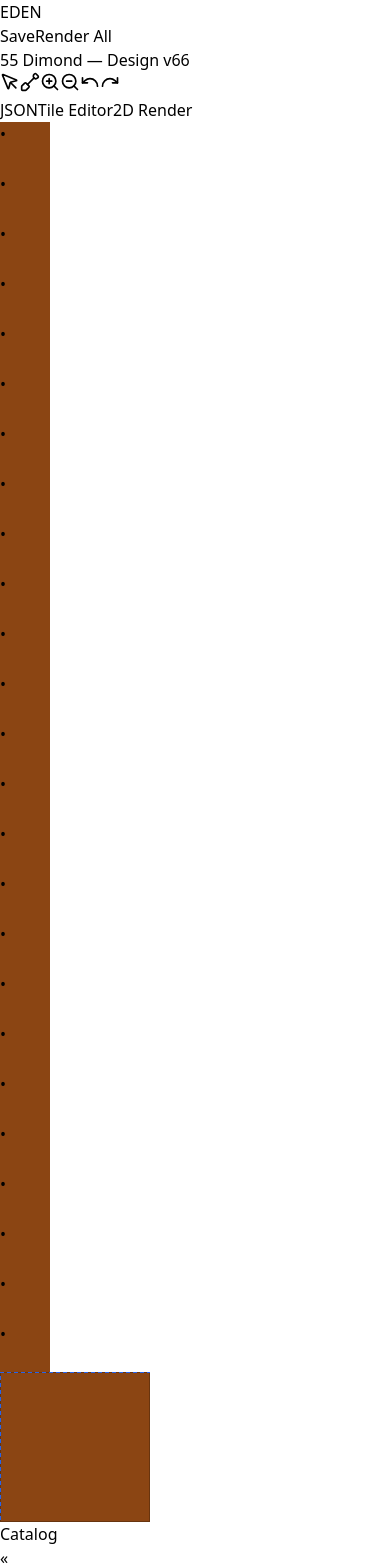
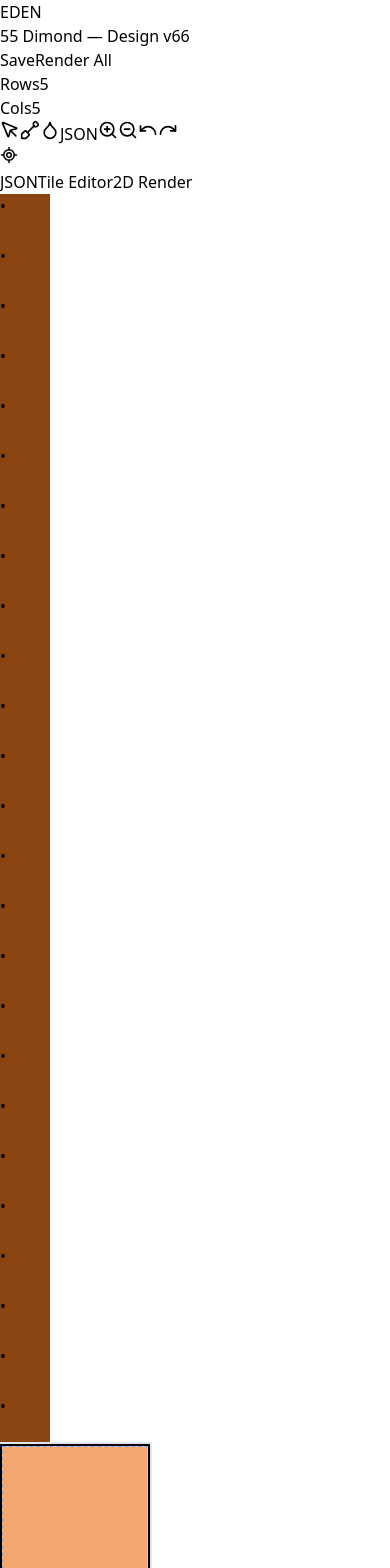
Before and after one commit to ranjit800/project_grid_generator, a React (Vite) app: page / in a window 390 px wide. Shown: the top 1568 px of the page. Built offline with nearby package versions, Linux system fonts and the light colour scheme.

Commit message:
add some some tools and make website navbar responsive , add row/cols adjust functionality on toll bar

```diff
--- a/src/App.jsx
+++ b/src/App.jsx
@@ -112,13 +112,14 @@ import JsonEditor from "./components/JsonEditor";
 import RenderPlaceholder from "./components/RenderPlaceholder";
 import { useSelector, useDispatch } from "react-redux";
 import Toolbar from "./components/Toolbar";
-import { useRef, useEffect } from "react";
+import { useRef, useEffect, useState } from "react";
 import { initializeGrid, ensureDirtCoverage } from "./redux/gridSlice"; // ✅ ensure coverage on view switch
 
 function App() {
   const activeTab = useSelector((state) => state.ui.activeTab);
   const playgroundRef = useRef(null);
   const dispatch = useDispatch();
+  const [showMiniMap, setShowMiniMap] = useState(true);
 
   // ✅ initialize grid with Dirt cells when app loads
   useEffect(() => {
@@ -147,7 +148,7 @@ function App() {
           {/* 🔹 Left Toolbar */}
           {activeTab === "tile" && (
             <div className="w-14 bg-white rounded-lg shadow flex flex-col items-center py-3">
-              <Toolbar playgroundRef={playgroundRef} />
+              <Toolbar playgroundRef={playgroundRef} onToggleMiniMap={() => setShowMiniMap((v) => !v)} isMiniMapVisible={showMiniMap} />
             </div>
           )}
 
@@ -161,8 +162,8 @@ function App() {
               {activeTab === "render" && <RenderPlaceholder />}
             </div>
 
-            {/* Mini Map anchored to playground container (fixed over scrollable content) */}
-            {activeTab === "tile" && <MiniMap playgroundRef={playgroundRef} width={150} height={150} />}
+            {/* Mini Map (fixed over scrollable content) */}
+            {activeTab === "tile" && showMiniMap && <MiniMap playgroundRef={playgroundRef} width={150} height={150} />}
           </div>
 
           {/* 🔹 Right Sidebar */}
--- a/src/components/MiniMap.jsx
+++ b/src/components/MiniMap.jsx
@@ -1,3 +1,195 @@
+// import { useEffect, useMemo, useRef } from "react";
+// import { useSelector } from "react-redux";
+
+// /**
+//  * MiniMap
+//  * - Renders a zoomed-out overview of the entire grid using <canvas>
+//  * - Colors each cell by its ground cover (Dirt, Grass, etc.)
+//  * - Draws tiny dots for non-ground items
+//  * - Overlays the visible viewport rectangle from playgroundRef
+//  * - Clicking navigates the main scroll container to that position
+//  */
+// export default function MiniMap({ playgroundRef, width = 150, height = 150, className = "" }) {
+//   const { gridSize, elements } = useSelector((s) => s.grid);
+//   const { zoom } = useSelector((s) => s.ui);
+
+//   const rows = gridSize?.rows || 0;
+//   const cols = gridSize?.cols || 0;
+//   const baseCellPx = 50; // matches Grid.jsx baseCellSize
+//   const cellPx = baseCellPx * (zoom || 1);
+
+//   const canvasRef = useRef(null);
+
+//   // Build fast lookup: key "r,c" -> { groundColor: string, hasItems: boolean }
+//   const cellSummary = useMemo(() => {
+//     const map = new Map();
+//     // initialize ground to Dirt color by default
+//     const dirtColor = "#8B4513";
+//     for (let r = 0; r < rows; r++) {
+//       for (let c = 0; c < cols; c++) {
+//         map.set(`${r},${c}`, { groundColor: dirtColor, hasItems: false });
+//       }
+//     }
+
+//     const inBounds = (r, c) => r >= 0 && r < rows && c >= 0 && c < cols;
+//     for (const entry of elements || []) {
+//       const [pr, pc] = entry.position || [];
+//       const items = Array.isArray(entry.items) ? entry.items : [];
+//       for (const it of items) {
+//         const [h = 1, w = 1] = it.size || [1, 1];
+//         for (let rr = pr; rr < pr + h; rr++) {
+//           for (let cc = pc; cc < pc + w; cc++) {
+//             if (!inBounds(rr, cc)) continue;
+//             const key = `${rr},${cc}`;
+//             const bucket = map.get(key);
+//             if (!bucket) continue;
+//             if (it.type === "groundCover") {
+//               bucket.groundColor = it.color || bucket.groundColor;
+//             } else {
+//               bucket.hasItems = true;
+//             }
+//           }
+//         }
+//       }
+//     }
+
+//     return map;
+//   }, [elements, rows, cols]);
+
+//   // draw everything
+//   const draw = () => {
+//     const canvas = canvasRef.current;
+//     if (!canvas) return;
+//     const ctx = canvas.getContext("2d");
+//     if (!ctx) return;
+
+//     const dpr = window.devicePixelRatio || 1;
+//     const cssW = width;
+//     const cssH = height;
+//     canvas.width = Math.floor(cssW * dpr);
+//     canvas.height = Math.floor(cssH * dpr);
+//     canvas.style.width = `${cssW}px`;
+//     canvas.style.height = `${cssH}px`;
+//     ctx.scale(dpr, dpr);
+
+//     // clear
+//     ctx.clearRect(0, 0, cssW, cssH);
+
+//     if (rows <= 0 || cols <= 0) return;
+
+//     const cellW = cssW / cols;
+//     const cellH = cssH / rows;
+
+//     // draw ground per cell
+//     for (let r = 0; r < rows; r++) {
+//       for (let c = 0; c < cols; c++) {
+//         const bucket = cellSummary.get(`${r},${c}`);
+//         const color = bucket?.groundColor || "#8B4513"; // Dirt fallback
+//         ctx.fillStyle = color;
+//         ctx.fillRect(c * cellW, r * cellH, Math.ceil(cellW), Math.ceil(cellH));
+//       }
+//     }
+
+//     // draw non-ground indicator dots
+//     ctx.fillStyle = "#065F46"; // dark green for items
+//     const dotRadius = Math.max(0.75, Math.min(cellW, cellH) * 0.15);
+//     for (let r = 0; r < rows; r++) {
+//       for (let c = 0; c < cols; c++) {
+//         const bucket = cellSummary.get(`${r},${c}`);
+//         if (bucket?.hasItems) {
+//           const cx = c * cellW + cellW / 2;
+//           const cy = r * cellH + cellH / 2;
+//           ctx.beginPath();
+//           ctx.arc(cx, cy, dotRadius, 0, Math.PI * 2);
+//           ctx.fill();
+//         }
+//       }
+//     }
+
+//     // border
+//     ctx.strokeStyle = "rgba(0,0,0,0.25)";
+//     ctx.lineWidth = 1;
+//     ctx.strokeRect(0.5, 0.5, cssW - 1, cssH - 1);
+
+//     // viewport overlay from scroll container
+//     const scroller = playgroundRef?.current;
+//     if (scroller) {
+//       const contentW = cols * cellPx;
+//       const contentH = rows * cellPx;
+//       // scale factors from content to minimap
+//       const sx = cssW / contentW;
+//       const sy = cssH / contentH;
+//       const left = (scroller.scrollLeft || 0) * sx;
+//       const top = (scroller.scrollTop || 0) * sy;
+//       const vw = (scroller.clientWidth || 0) * sx;
+//       const vh = (scroller.clientHeight || 0) * sy;
+
+//       ctx.strokeStyle = "#2563EB"; // blue
+//       ctx.lineWidth = 2;
+//       ctx.setLineDash([4, 3]);
+//       ctx.strokeRect(left, top, Math.max(10, vw), Math.max(10, vh));
+//       ctx.setLineDash([]);
+//     }
+//   };
+
+//   // redraw on data changes
+//   useEffect(() => {
+//     draw();
+//     // eslint-disable-next-line react-hooks/exhaustive-deps
+//   }, [rows, cols, cellSummary, zoom]);
+
+//   // attach scroll/resize listeners for live viewport updates
+//   useEffect(() => {
+//     const scroller = playgroundRef?.current;
+//     const rerender = () => draw();
+//     window.addEventListener("resize", rerender);
+//     if (scroller) scroller.addEventListener("scroll", rerender, { passive: true });
+//     return () => {
+//       window.removeEventListener("resize", rerender);
+//       if (scroller) scroller.removeEventListener("scroll", rerender);
+//     };
+//     // eslint-disable-next-line react-hooks/exhaustive-deps
+//   }, [playgroundRef?.current, rows, cols, zoom]);
+
+//   // handle click to scroll main grid
+//   const handleClick = (e) => {
+//     const scroller = playgroundRef?.current;
+//     if (!scroller || rows <= 0 || cols <= 0) return;
+
+//     const rect = e.currentTarget.getBoundingClientRect();
+//     const x = e.clientX - rect.left;
+//     const y = e.clientY - rect.top;
+
+//     const contentW = cols * cellPx;
+//     const contentH = rows * cellPx;
+//     const sx = contentW / width;
+//     const sy = contentH / height;
+
+//     // center the viewport on click location
+//     const targetX = x * sx - scroller.clientWidth / 2;
+//     const targetY = y * sy - scroller.clientHeight / 2;
+
+//     const maxX = Math.max(0, contentW - scroller.clientWidth);
+//     const maxY = Math.max(0, contentH - scroller.clientHeight);
+
+//     scroller.scrollTo({
+//       left: Math.max(0, Math.min(maxX, targetX)),
+//       top: Math.max(0, Math.min(maxY, targetY)),
+//       behavior: "smooth",
+//     });
+//   };
+
+//   return (
+//     <div className={`pointer-events-auto absolute bottom-4  left-2 z-40 select-none  ${className}`} style={{ width, height }} onClick={handleClick}>
+//       <div className=" w-full h-full p-1">
+//         <canvas ref={canvasRef} className="block w-full h-full rounded  border-green-100 border-2 shadow-lg" />
+//       </div>
+//     </div>
+//   );
+// }
+
+
+
 import { useEffect, useMemo, useRef } from "react";
 import { useSelector } from "react-redux";
 
@@ -180,9 +372,24 @@ export default function MiniMap({ playgroundRef, width = 150, height = 150, clas
   };
 
   return (
-    <div className={`pointer-events-auto absolute bottom-2 left-2 z-40 select-none ${className}`} style={{ width, height }} onClick={handleClick}>
-      <div className=" w-full h-full ">
-        <canvas ref={canvasRef} className="block w-full h-full rounded" />
+    <div
+      className={`pointer-events-auto absolute bottom-4 left-2 z-40 select-none ${className}`}
+      style={{ width, height, filter: "invert(1) hue-rotate(180deg) contrast(1.1)" }}
+      onClick={handleClick}
+    >
+      <div
+        className="w-full h-full "
+
+      >
+        <canvas
+          ref={canvasRef}
+          className="block w-full h-full rounded-lg"
+          style={{
+            border: "2px solid #fff",
+            boxShadow: "0 0 0 2px #222",
+            background: "rgba(255,255,255,0.95)",
+          }}
+        />
       </div>
     </div>
   );
--- a/src/components/Toolbar.jsx
+++ b/src/components/Toolbar.jsx
@@ -47,7 +47,6 @@
 // }
 
 // export default Toolbar;
-
 
 // import React, { useState, useRef, useEffect } from "react";
 // import { useDispatch, useSelector } from "react-redux";
@@ -164,17 +163,18 @@
 //   );
 // }
 
-
-
-
 // Toolbar.jsx
 import { useDispatch, useSelector } from "react-redux";
 import { setActiveTool, setZoom } from "../redux/uiSlice";
-import { MousePointer, Shovel , ZoomIn, ZoomOut, Undo, Redo } from "lucide-react";
+import { setGridSize } from "../redux/gridSlice";
+import { MousePointer, Shovel, ZoomIn, ZoomOut, Undo, Redo, LocateFixed, Droplet } from "lucide-react";
 
-function Toolbar({ playgroundRef }) {
+function Toolbar({ playgroundRef, onToggleMiniMap, isMiniMapVisible }) {
   const dispatch = useDispatch();
   const { activeTool, zoom } = useSelector((s) => s.ui);
+  const { gridSize } = useSelector((s) => s.grid);
+  const rows = gridSize?.rows ?? 5;
+  const cols = gridSize?.cols ?? 5;
 
   const handleZoom = (dir) => {
     const newZoom = dir === "in" ? zoom + 0.1 : zoom - 0.1;
@@ -183,37 +183,47 @@ function Toolbar({ playgroundRef }) {
 
   const tools = [
     { key: "mouse", icon: <MousePointer size={20} />, label: "Mouse" },
-    { key: "shovel", icon: <Shovel size={20} />, label: "Shovel" }
-
+    { key: "shovel", icon: <Shovel size={20} />, label: "Shovel" },
+    { key: "dropper", icon: <Droplet size={20} />, label: "Dropper" },
+    { key: "json", icon: null, label: "JSON" },
   ];
 
+  const clamp = (val, min, max) => Math.max(min, Math.min(val, max));
+
+  const updateSize = (nextRows, nextCols) => {
+    const r = clamp(parseInt(nextRows, 10) || 0, 1, 100);
+    const c = clamp(parseInt(nextCols, 10) || 0, 1, 100);
+    dispatch(setGridSize({ rows: r, cols: c }));
+  };
+
   return (
-    <div className="flex flex-col gap-4 items-center">
+    <div className="flex flex-col gap-4 items-center h-full">
+      {/* Grid Size Controls */}
+      <div className="flex flex-col items-center gap-2 w-full px-1">
+        <div className="flex flex-col items-center gap-1 w-full">
+          <span className="text-[10px] text-gray-600">Rows</span>
+          <input type="number" min={1} max={100} value={rows} onChange={(e) => updateSize(e.target.value, cols)} className="w-12 text-center border rounded px-1 py-0.5 text-xs" />
+        </div>
+        <div className="flex flex-col items-center gap-1 w-full">
+          <span className="text-[10px] text-gray-600">Cols</span>
+          <input type="number" min={1} max={100} value={cols} onChange={(e) => updateSize(rows, e.target.value)} className="w-12 text-center border rounded px-1 py-0.5 text-xs" />
+        </div>
+      </div>
       {tools.map((tool) => (
         <button
           key={tool.key}
           onClick={() => dispatch(setActiveTool(tool.key))}
-          className={`p-2 rounded-lg ${
-            activeTool === tool.key
-              ? "bg-green-600 text-white"
-              : "bg-gray-100 text-gray-700 hover:bg-gray-200"
-          }`}
+          className={`p-2 rounded-lg ${activeTool === tool.key ? "bg-green-600 text-white" : "bg-gray-100 text-gray-700 hover:bg-gray-200"}`}
         >
-          {tool.icon}
+          {tool.icon ? tool.icon : <span className="text-[10px] font-semibold">JSON</span>}
         </button>
       ))}
 
       {/* Zoom Controls */}
-      <button
-        onClick={() => handleZoom("in")}
-        className="p-2 bg-gray-100 rounded-lg hover:bg-gray-200"
-      >
+      <button onClick={() => handleZoom("in")} className="p-2 bg-gray-100 rounded-lg hover:bg-gray-200">
         <ZoomIn size={20} />
       </button>
-      <button
-        onClick={() => handleZoom("out")}
-        className="p-2 bg-gray-100 rounded-lg hover:bg-gray-200"
-      >
+      <button onClick={() => handleZoom("out")} className="p-2 bg-gray-100 rounded-lg hover:bg-gray-200">
         <ZoomOut size={20} />
       </button>
 
@@ -224,6 +234,18 @@ function Toolbar({ playgroundRef }) {
       <button className="p-2 bg-gray-100 rounded-lg hover:bg-gray-200">
         <Redo size={20} />
       </button>
+
+      {/* Spacer pushes toggle to bottom */}
+      <div className="flex-1" />
+
+      {/* Mini Map Toggle at bottom of toolbar */}
+      <button
+        onClick={() => onToggleMiniMap && onToggleMiniMap()}
+        className={`p-2 mb-2 rounded-md ${isMiniMapVisible ? "bg-green-600 text-white hover:bg-green-700" : "bg-gray-100 text-gray-700 hover:bg-gray-200"}`}
+        title={isMiniMapVisible ? "Hide Minimap" : "Show Minimap"}
+      >
+        <LocateFixed size={18} />
+      </button>
     </div>
   );
 }
--- a/src/components/WebsiteNavbar.jsx
+++ b/src/components/WebsiteNavbar.jsx
@@ -1,19 +1,29 @@
 function WebsiteNavbar() {
   return (
-    <div className="w-full border-b sticky top-0 z-10 bg-white px-4">
+    <div className="w-full border-b sticky top-0 z-10 bg-white">
       {/* Top Bar */}
-      <div className="flex justify-between items-center px-6 py-2 bg-white">
-        <h1 className="text-lg font-bold">EDEN</h1>
-        <div className="space-x-3">
-          <button className="bg-green-600 text-white px-3 py-1 rounded text-sm">Save</button>
-          <button className="bg-gray-200 px-3 py-1 rounded text-sm">Render All</button>
+      <div className="flex flex-col md:flex-row md:justify-between md:items-center px-[5vw] py-2 bg-white gap-2">
+
+        {/* Brand */}
+        <h1 className="text-lg md:text-xl font-bold">EDEN</h1>
+
+        {/* Address / Info Bar */}
+        <div className="text-gray-500 text-sm md:text-base text-center md:text-left">
+          55 Dimond — Design v66
+        </div>
+
+        {/* Buttons */}
+        <div className="flex justify-center md:justify-end gap-2">
+          <button className="bg-green-600 text-white px-4 py-2 rounded text-sm md:text-base hover:bg-green-700 transition">
+            Save
+          </button>
+          <button className="bg-gray-200 px-4 py-2 rounded text-sm md:text-base hover:bg-gray-300 transition">
+            Render All
+          </button>
         </div>
       </div>
-      {/* Address / Info Bar */}
-      <div className="px-6 py-1 text-gray-500 text-sm">
-        55 Dimond — Design v66
-      </div>
     </div>
-  )
+  );
 }
-export default WebsiteNavbar
+
+export default WebsiteNavbar;
```
